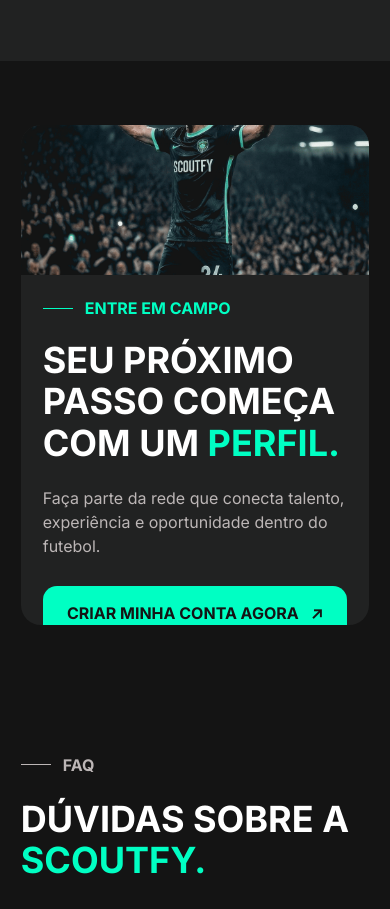
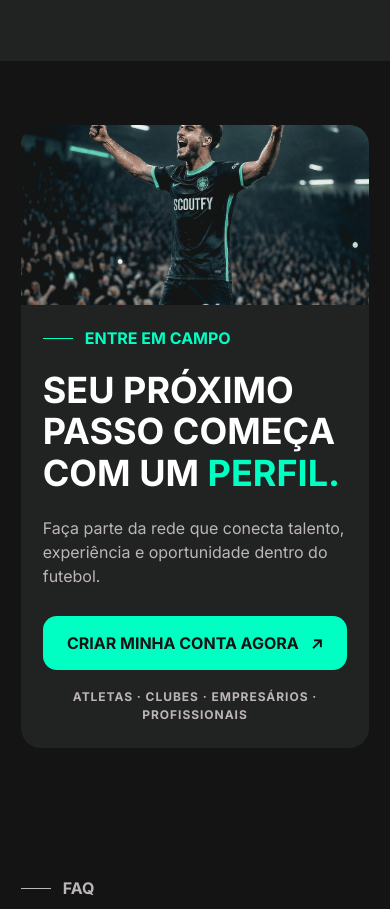
Before and after one commit to GFepipy/scoutfy-nova-homepage, a Next.js app: page / in a window 390 px wide. Shown: the part 10320-11229 px from the top of the page. Built offline with nearby package versions, Linux system fonts and the light colour scheme.

Commit message:
Rebalance CTA image composition

```diff
--- a/app/globals.css
+++ b/app/globals.css
@@ -2320,3 +2320,32 @@ h3 {
     margin-top: 18px;
   }
 }
+
+/* CTA com uma janela de imagem mais vertical, preservando o atleta no enquadramento. */
+.cta-card {
+  grid-template-columns: minmax(0, 36%) minmax(0, 64%);
+  height: 560px;
+  max-height: 650px;
+}
+
+.cta-media {
+  align-self: stretch;
+  height: 560px;
+}
+
+.cta-media img {
+  object-position: center 32%;
+}
+
+@media (max-width: 800px) {
+  .cta-card {
+    grid-template-columns: 1fr;
+    height: auto;
+    max-height: 650px;
+  }
+
+  .cta-media {
+    height: 180px;
+    min-height: 180px;
+  }
+}
```
